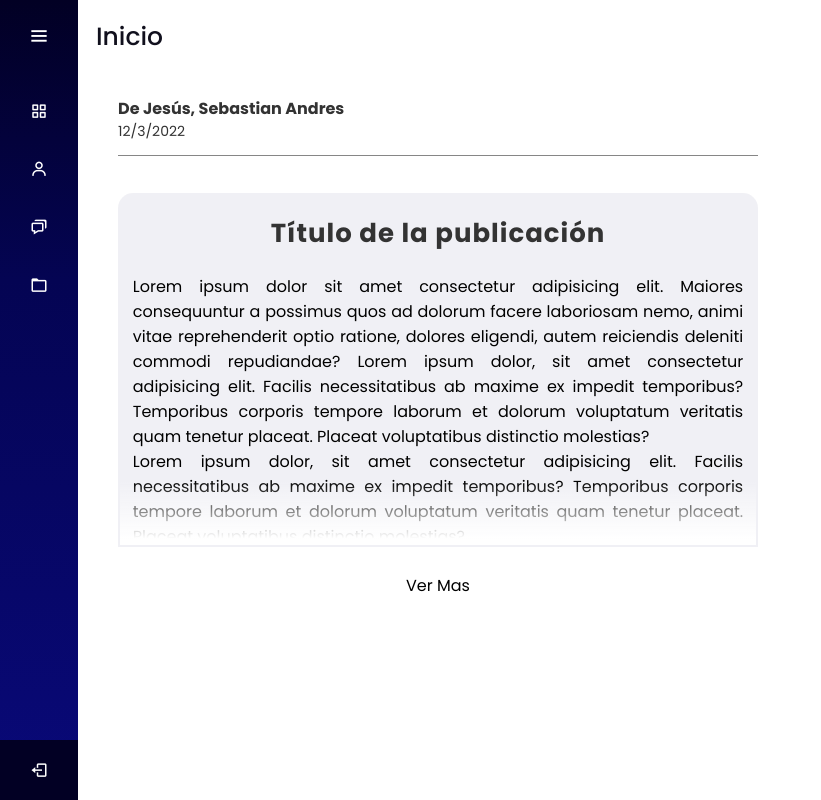
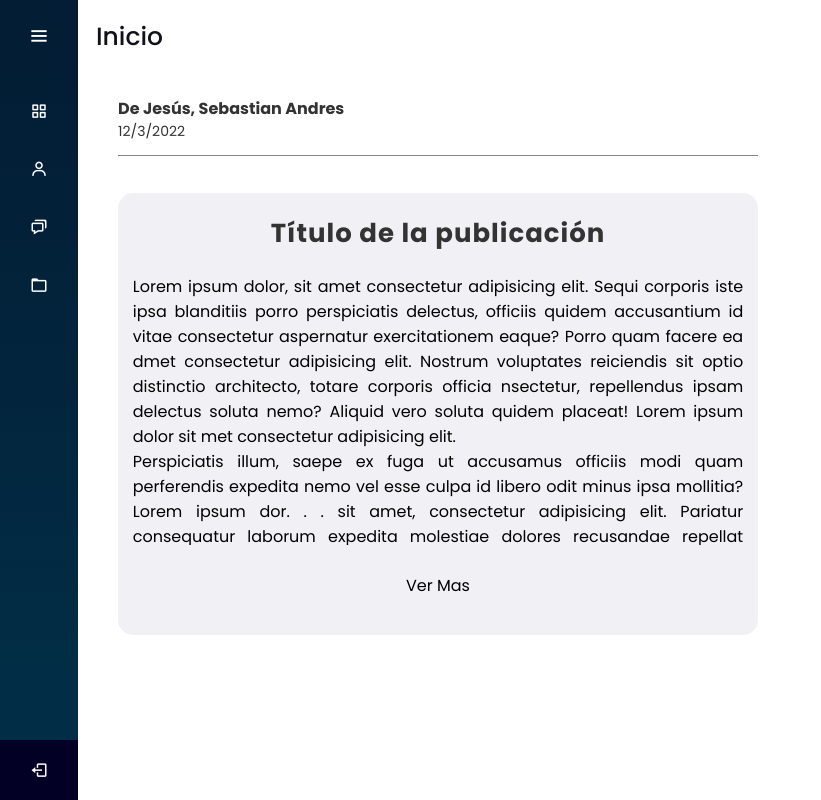
Before and after one commit to S-Rivero/Bligsed, a PHP site: page /Alumnos/inicio_alumnos.html in a window 1280 px wide. Shown: the whole page, without its empty margins (0-821 px from the left). Run offline with PHP 8.4, Linux system fonts and the light colour scheme.

Commit message:
nos hice 1 favor con los colores de nada

```diff
--- a/Alumnos/inicio_alumnos.css
+++ b/Alumnos/inicio_alumnos.css
@@ -12,8 +12,8 @@
   top: 0;
   height: 100%;
   width: 78px;
-  background: rgb(2,0,36);
-background: linear-gradient(180deg, rgba(2,0,36,1) 0%, rgba(4,4,83,1) 35%, rgba(9,9,121,1) 100%);
+  background: rgb(2,29,52);
+  background: linear-gradient(180deg, rgba(2,29,52,1) 7%, rgba(2,37,61,1) 49%, rgba(1,46,70,1) 86%);
   padding: 6px 14px;
   z-index: 99;
   transition: all 0.5s ease;
@@ -320,7 +320,7 @@ background: linear-gradient(180deg, rgba(2,0,36,1) 0%, rgba(4,4,83,1) 35%, rgba(
     background-color: rgba(4,4,83,0.05942752100840336);
 }
 
-.contenido_texto:after {
+/* .contenido_texto:after {
     content  : "";
     position : absolute;
     z-index  : 1;
@@ -332,7 +332,7 @@ background: linear-gradient(180deg, rgba(2,0,36,1) 0%, rgba(4,4,83,1) 35%, rgba(
                       rgba(255,255,255, 1) 90%);
     width    : 100%;
     height   : 4em;
-}
+} */
 
 .contenido_vermas {
     height: 20%;
@@ -340,6 +340,8 @@ background: linear-gradient(180deg, rgba(2,0,36,1) 0%, rgba(4,4,83,1) 35%, rgba(
     text-align: center;
     border-bottom-left-radius: 15px;
     border-bottom-right-radius: 15px;
+    background-color: rgba(4,4,83,0.05942752100840336);
+    /* border-top: 1px solid rgb(187, 187, 187); */
 }
 
 .boton_vermas {
@@ -356,5 +358,4 @@ background: linear-gradient(180deg, rgba(2,0,36,1) 0%, rgba(4,4,83,1) 35%, rgba(
     transition: 0.2s;
     border-radius: 7px;
     padding: 10px;
-
 }
--- a/Alumnos/inicio_alumnos.html
+++ b/Alumnos/inicio_alumnos.html
@@ -77,11 +77,7 @@
                 Título de la publicación
             </div>
             <div class="contenido_texto">
-                Lorem ipsum dolor sit amet consectetur adipisicing elit. Maiores consequuntur a possimus quos ad dolorum facere laboriosam nemo, animi
-                vitae reprehenderit optio ratione, dolores eligendi, autem reiciendis deleniti commodi repudiandae?
-                Lorem ipsum dolor, sit amet consectetur adipisicing elit. Facilis necessitatibus ab maxime ex impedit temporibus? Temporibus corporis
-                tempore laborum et dolorum voluptatum veritatis quam tenetur placeat. Placeat voluptatibus distinctio molestias? <br>Lorem ipsum dolor, sit amet consectetur adipisicing elit. Facilis necessitatibus ab maxime ex impedit temporibus? Temporibus corporis
-                tempore laborum et dolorum voluptatum veritatis quam tenetur placeat. Placeat voluptatibus distinctio molestias?
+                Lorem ipsum dolor, sit amet consectetur adipisicing elit. Sequi corporis iste ipsa blanditiis porro perspiciatis delectus, officiis quidem accusantium id vitae consectetur aspernatur exercitationem eaque? Porro quam facere ea dmet consectetur adipisicing elit. Nostrum voluptates reiciendis sit optio distinctio architecto, totare corporis officia nsectetur, repellendus ipsam delectus soluta nemo? Aliquid vero soluta quidem placeat! Lorem ipsum dolor sit met consectetur adipisicing elit. <br> Perspiciatis illum, saepe ex fuga ut accusamus officiis modi quam perferendis expedita nemo vel esse culpa id libero odit minus ipsa mollitia? Lorem ipsum dor. . . sit amet, consectetur adipisicing elit. Pariatur consequatur laborum expedita molestiae dolores recusandae repellat labore velit hic aspernatur veniam eveniet neque, id tempore. Esse in iusto nostrum neque
             </div>
             <div class="contenido_vermas">
                 <a class="boton_vermas" >Ver Mas</a>
```
Also changed, not shown: style.css (+6 -2 lines).
